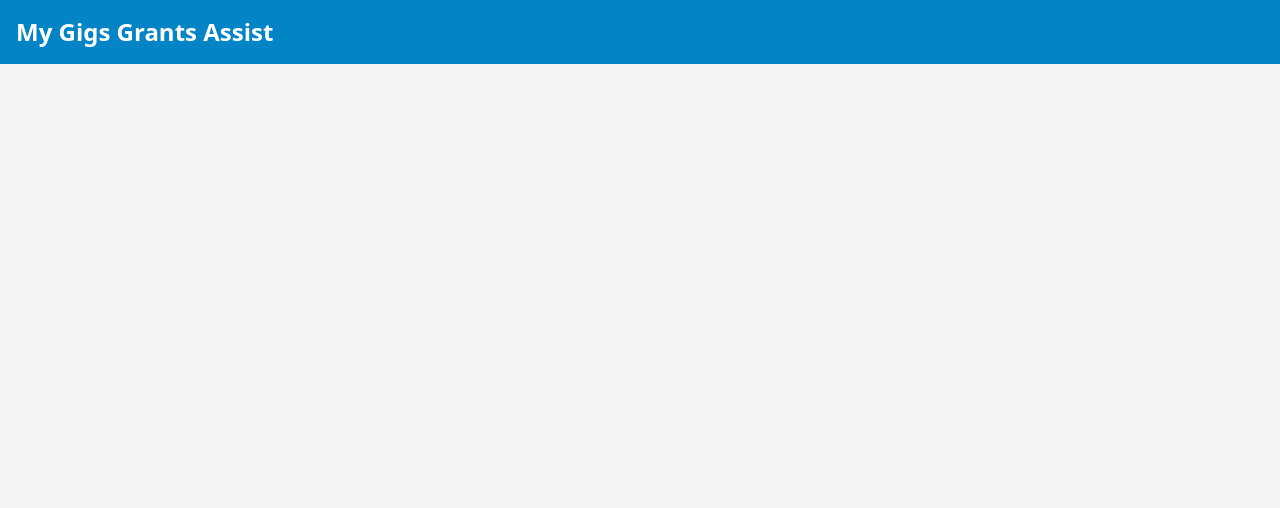
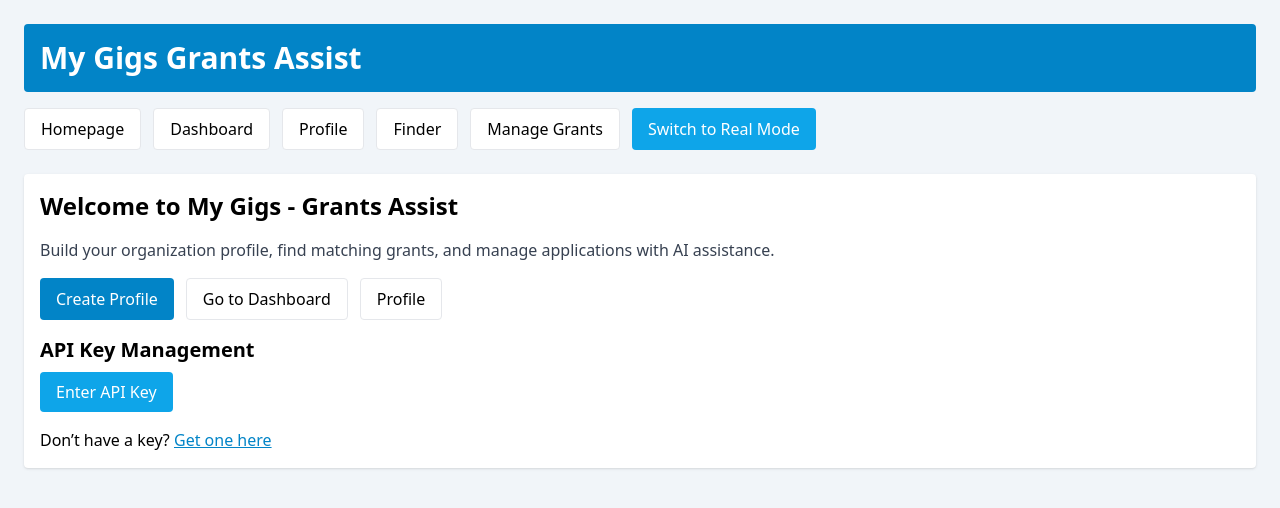
Before and after one commit to dvdlgilbert/My-Gigs-Grants-Assist, a React (Create React App) app: page /home in a window 1280 px wide. Shown: the top 508 px of the page. Built offline with nearby package versions, Linux system fonts and the light colour scheme.

Commit message:
Restore App.tsx with original features and add GrantDetail routing

```diff
--- a/src/App.tsx
+++ b/src/App.tsx
@@ -1,36 +1,148 @@
 // src/App.tsx
-import React from "react";
-import { BrowserRouter as Router, Routes, Route, Navigate } from "react-router-dom";
+import React, { useEffect, useState } from "react";
+import { BrowserRouter as Router, Routes, Route, Navigate, Link, useNavigate } from "react-router-dom";
+import Finder from "./Finder";
 import Dashboard from "./Dashboard";
 import ManageGrants from "./ManageGrants";
+import ApiKeyInput from "./components/ApiKeyInput";
+import Home from "./Home";
+import ProfileForm, { OrgProfile } from "./ProfileForm";
 import GrantDetail from "./GrantDetail";
 
-const App: React.FC = () => {
+// Stubbed real API fetch function — replace with your actual API call
+async function fetchRealGrants() {
+  try {
+    const response = await fetch("/api/grants"); // <-- adjust endpoint
+    if (!response.ok) throw new Error("Failed to fetch grants");
+    return await response.json();
+  } catch (err) {
+    console.error("Real API fetch failed:", err);
+    return [];
+  }
+}
+
+const AppShell: React.FC = () => {
+  const [showApiKeyInput, setShowApiKeyInput] = useState(false);
+  const [profile, setProfile] = useState<OrgProfile | null>(null);
+  const [mode, setMode] = useState<"mock" | "real">(
+    (localStorage.getItem("mode") as "mock" | "real") || "mock"
+  );
+
+  useEffect(() => {
+    const raw = localStorage.getItem("orgProfile");
+    if (raw) setProfile(JSON.parse(raw));
+  }, []);
+
+  const handleSaveProfile = (data: OrgProfile) => {
+    setProfile(data);
+    localStorage.setItem("orgProfile", JSON.stringify(data));
+    // Stay on ProfileForm after saving so banner can show; navigation handled by the form's onCancel
+  };
+
+  const toggleMode = () => {
+    const newMode = mode === "mock" ? "real" : "mock";
+    setMode(newMode);
+    localStorage.setItem("mode", newMode);
+  };
+
   return (
-    <Router>
-      <div className="min-h-screen bg-gray-100">
-        <header className="bg-brand-primary text-white p-4">
-          <h1 className="text-2xl font-bold">My Gigs Grants Assist</h1>
+    <div className="min-h-screen bg-slate-100 p-6">
+      <header className="mb-6">
+        <h1 className="text-3xl font-bold text-white bg-brand-primary p-4 rounded">
+          My Gigs Grants Assist
+        </h1>
+        <nav className="flex flex-wrap gap-3 mt-4">
+          <Link to="/home" className="px-4 py-2 bg-white border rounded hover:bg-gray-50">Homepage</Link>
+          <Link to="/dashboard" className="px-4 py-2 bg-white border rounded hover:bg-gray-50">Dashboard</Link>
+          <Link to="/profile" className="px-4 py-2 bg-white border rounded hover:bg-gray-50">Profile</Link>
+          <Link to="/finder" className="px-4 py-2 bg-white border rounded hover:bg-gray-50">Finder</Link>
+          <Link to="/manage" className="px-4 py-2 bg-white border rounded hover:bg-gray-50">Manage Grants</Link>
+          <button
+            className="px-4 py-2 bg-brand-accent text-white rounded hover:bg-brand-dark"
+            onClick={toggleMode}
+          >
+            {mode === "mock" ? "Switch to Real Mode" : "Switch to Mock Mode"}
+          </button>
+        </nav>
       </header>
 
-        <main className="p-6">
+      <main className="bg-white shadow rounded p-4">
         <Routes>
-            {/* Default route goes to Dashboard */}
-            <Route path="/" element={<Navigate to="/dashboard" replace />} />
+          {/* Default route goes to Home */}
+          <Route path="/" element={<Navigate to="/home" replace />} />
 
-            {/* Dashboard overview */}
+          <Route
+            path="/home"
+            element={
+              <Home
+                profilePresent={!!profile}
+                onGoDashboard={() => (window.location.href = "/dashboard")}
+                onShowApiKey={() => setShowApiKeyInput(true)}
+                onGoProfile={() => (window.location.href = "/profile")}
+              />
+            }
+          />
+
           <Route path="/dashboard" element={<Dashboard />} />
 
-            {/* Manage grants (create/edit/delete) */}
+          <Route
+            path="/profile"
+            element={
+              <ProfileForm
+                initial={profile || undefined}
+                onSave={handleSaveProfile}
+                onCancel={() => (window.location.href = "/dashboard")}
+              />
+            }
+          />
+
+          <Route path="/finder" element={<Finder />} />
+
           <Route path="/manage" element={<ManageGrants />} />
 
-            {/* Grant detail view */}
+          {/* Grant detail view (Step 4) */}
           <Route path="/grant/:id" element={<GrantDetail />} />
+
+          {/* Fallback for unknown routes */}
+          <Route
+            path="*"
+            element={
+              <div className="p-6">
+                <p className="text-red-600 font-semibold">Page not found.</p>
+                <div className="mt-4 flex gap-3">
+                  <Link
+                    to="/dashboard"
+                    className="px-4 py-2 bg-brand-primary text-white rounded hover:bg-brand-dark"
+                  >
+                    Go to Dashboard
+                  </Link>
+                  <Link
+                    to="/manage"
+                    className="px-4 py-2 bg-white border rounded hover:bg-gray-50"
+                  >
+                    Go to Manage Grants
+                  </Link>
+                </div>
+              </div>
+            }
+          />
         </Routes>
       </main>
+
+      {showApiKeyInput && (
+        <ApiKeyInput
+          onSave={() => setShowApiKeyInput(false)}
+          onCancel={() => setShowApiKeyInput(false)}
+        />
+      )}
     </div>
-    </Router>
   );
 };
 
+const App: React.FC = () => (
+  <Router>
+    <AppShell />
+  </Router>
+);
+
 export default App;
```
Lines whose indentation alone changed are shown as unchanged.
